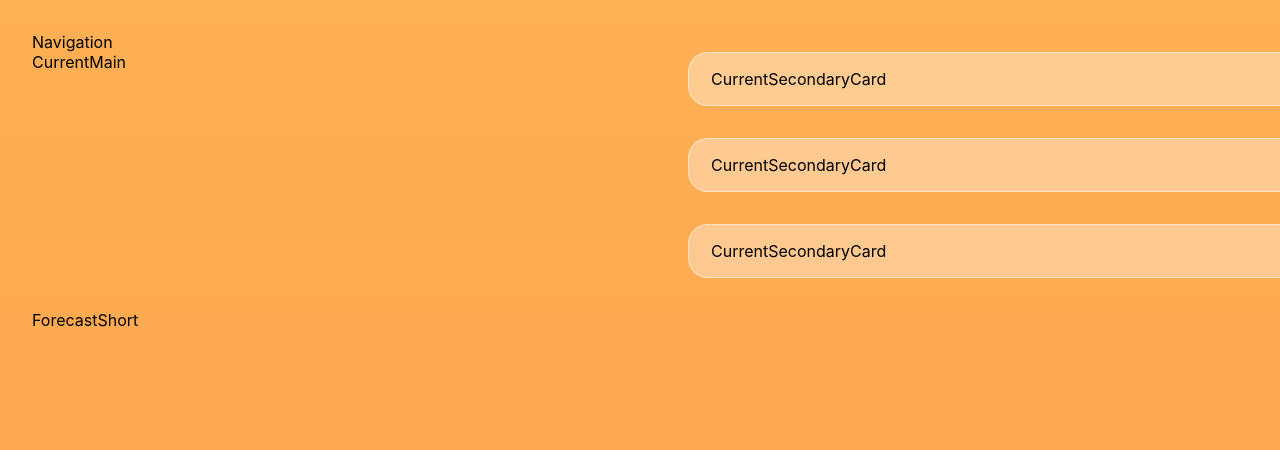
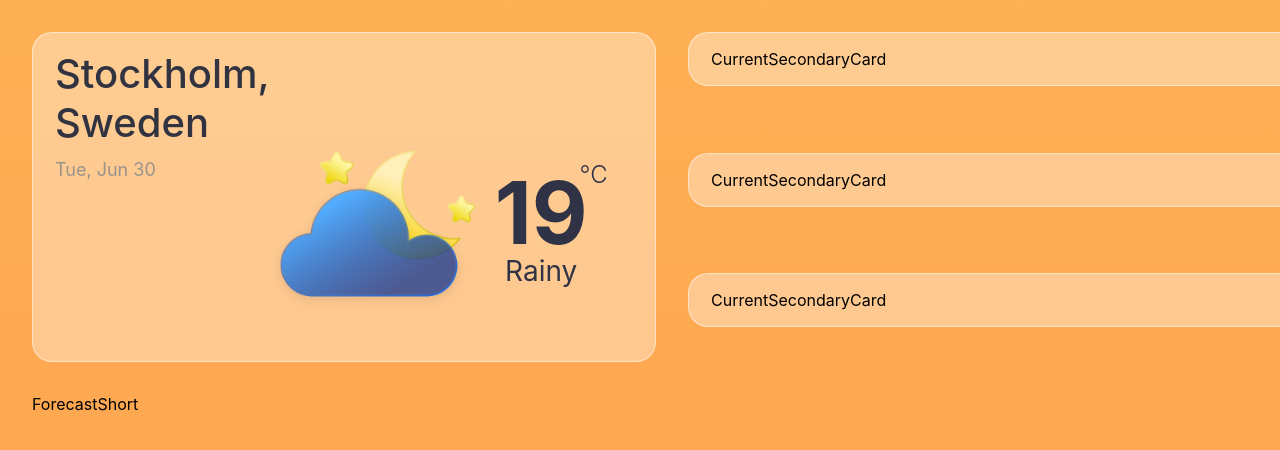
Before and after one commit to silentdev92/weather-app-client, a React (Vite) app: page /1 in a window 1280 px wide. Shown: the top 450 px of the page. Built offline with nearby package versions, Linux system fonts and the light colour scheme.

Commit message:
feat: Created CurrentMainCard ui

```diff
--- a/src/components/CurrentMain/CurrentMain.tsx
+++ /dev/null
@@ -1,7 +0,0 @@
-import React, { FC } from 'react'
-
-const CurrentMain: FC = () => {
-  return <div>CurrentMain</div>
-}
-
-export default CurrentMain
--- a/src/components/CurrentMain/index.ts
+++ /dev/null
@@ -1 +0,0 @@
-export { default as CurrentMain } from './CurrentMain'
--- /dev/null
+++ b/src/components/CurrentMainCard/CurrentMainCard.module.sass
@@ -0,0 +1,44 @@
+.root
+    height: 296px
+    display: flex
+    .left
+        .location
+            display: block
+            font-weight: 500
+            font-size: 40px
+            color: #313341
+            margin-bottom: 12px
+        .date
+            display: block
+            font-weight: 400
+            font-size: 18px
+            color: #9A938C
+    .right
+        padding-bottom: 35px
+        align-self: flex-end
+        display: flex
+        .icon
+            height: 160px
+            margin-right: 20px
+            img
+                height: 100%
+        .main
+            display: flex
+            flex-direction: column
+            justify-content: center
+            align-items: center
+            position: relative
+            color: #303345
+            .temp
+                font-weight: 700
+                font-size: 86px
+                line-height: 82px
+            .desc
+                font-weight: 400
+                font-size: 28px
+            .unit
+                position: absolute
+                top: 10px
+                right: -20px
+                font-weight: 300
+                font-size: 24px
--- /dev/null
+++ b/src/components/CurrentMainCard/CurrentMainCard.tsx
@@ -0,0 +1,33 @@
+import React, { FC } from 'react'
+import { getWeatherIconUrl } from '../../helpers/getWeatherIconUrl'
+import { Card } from '../ui/Card'
+import styles from './CurrentMainCard.module.sass'
+
+const CurrentMainCard: FC = () => {
+  return (
+    <Card>
+      <div className={styles.root}>
+        <div className={styles.left}>
+          <span className={styles.location}>
+            Stockholm,
+            <br />
+            Sweden
+          </span>
+          <span className={styles.date}>Tue, Jun 30</span>
+        </div>
+        <div className={styles.right}>
+          <div className={styles.icon}>
+            <img src={getWeatherIconUrl('02n')} alt="Weather Icon" />
+          </div>
+          <div className={styles.main}>
+            <span className={styles.temp}>19</span>
+            <span className={styles.desc}>Rainy</span>
+            <div className={styles.unit}>°C</div>
+          </div>
+        </div>
+      </div>
+    </Card>
+  )
+}
+
+export default CurrentMainCard
--- /dev/null
+++ b/src/components/CurrentMainCard/index.ts
@@ -0,0 +1 @@
+export { default as CurrentMainCard } from './CurrentMainCard'
--- a/src/layouts/MainLayout/MainLayout.tsx
+++ b/src/layouts/MainLayout/MainLayout.tsx
@@ -6,7 +6,6 @@ const MainLayout: FC = () => {
   return (
     <div className={styles.root}>
       <div className={styles.container}>
-        Navigation
         <Outlet />
       </div>
     </div>
--- a/src/pages/Home/Home.module.sass
+++ b/src/pages/Home/Home.module.sass
@@ -4,7 +4,7 @@
     grid-template-rows: repeat(4, auto)
     column-gap: 32px
     row-gap: 32px
-    .currentMain
+    .currentMainCard
         grid-row: span 3
     .forecastShort
         grid-column: span 2
--- a/src/pages/Home/Home.tsx
+++ b/src/pages/Home/Home.tsx
@@ -1,5 +1,5 @@
 import React, { FC } from 'react'
-import { CurrentMain } from '../../components/CurrentMain'
+import { CurrentMainCard } from '../../components/CurrentMainCard'
 import { CurrentSecondaryCard } from '../../components/CurrentSecondaryCard'
 import { ForecastShort } from '../../components/ForecastShort'
 import styles from './Home.module.sass'
@@ -7,8 +7,8 @@ import styles from './Home.module.sass'
 const Home: FC = () => {
   return (
     <div className={styles.root}>
-      <div className={styles.currentMain}>
-        <CurrentMain />
+      <div className={styles.currentMainCard}>
+        <CurrentMainCard />
       </div>
       <div>
         <CurrentSecondaryCard />
```
Also changed, not shown: src/components/CurrentMain/CurrentMain.module.sass (deleted).
